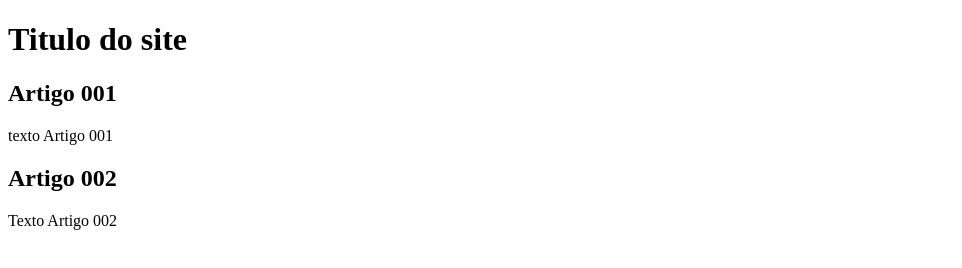
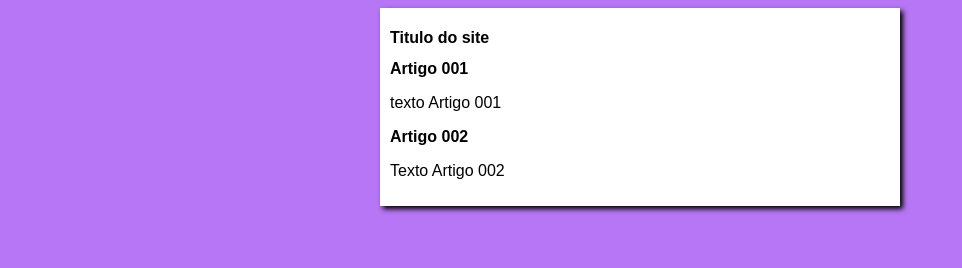
Before and after one commit to Phbataglia/Projeto-site, a plain HTML site: page index.html in a window 1280 px wide. Shown: the whole page, without its empty margins (0-962 px from the left). Drawn offline with Linux system fonts and the light colour scheme.

Commit message:
Iniciei o Disign
CSS para estilo do site

```diff
--- /dev/null
+++ b/estilos/style.css
@@ -0,0 +1,17 @@
+* {
+    font-family: Arial, Helvetica, sans-serif;
+    font-size: 16px;
+}
+
+body {
+    background-color: rgb(183, 118, 245);
+
+}
+
+main {
+    background-color: white;
+    width: 500px;
+    margin: auto;
+    padding: 10px;
+    box-shadow: 3px 3px 5px black;
+}
--- a/index.html
+++ b/index.html
@@ -5,6 +5,7 @@
     <meta http-equiv="X-UA-Compatible" content="IE=edge">
     <meta name="viewport" content="width=device-width, initial-scale=1.0">
     <title>Document</title>
+    <link rel="stylesheet" href="estilos/style.css">
 </head>
 <body>
     <main>
```
